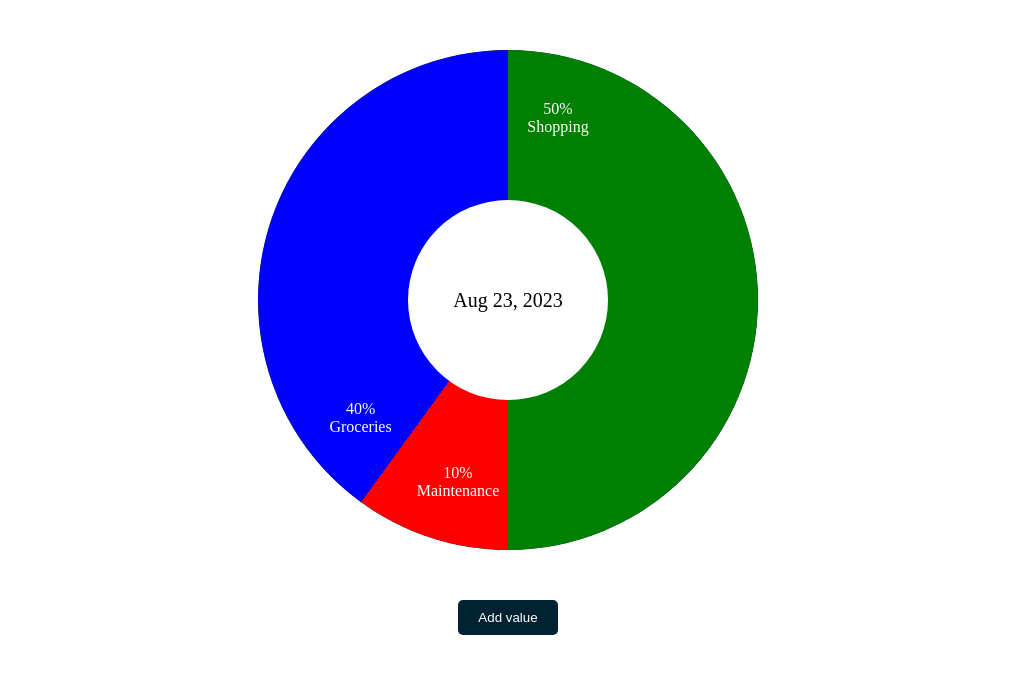
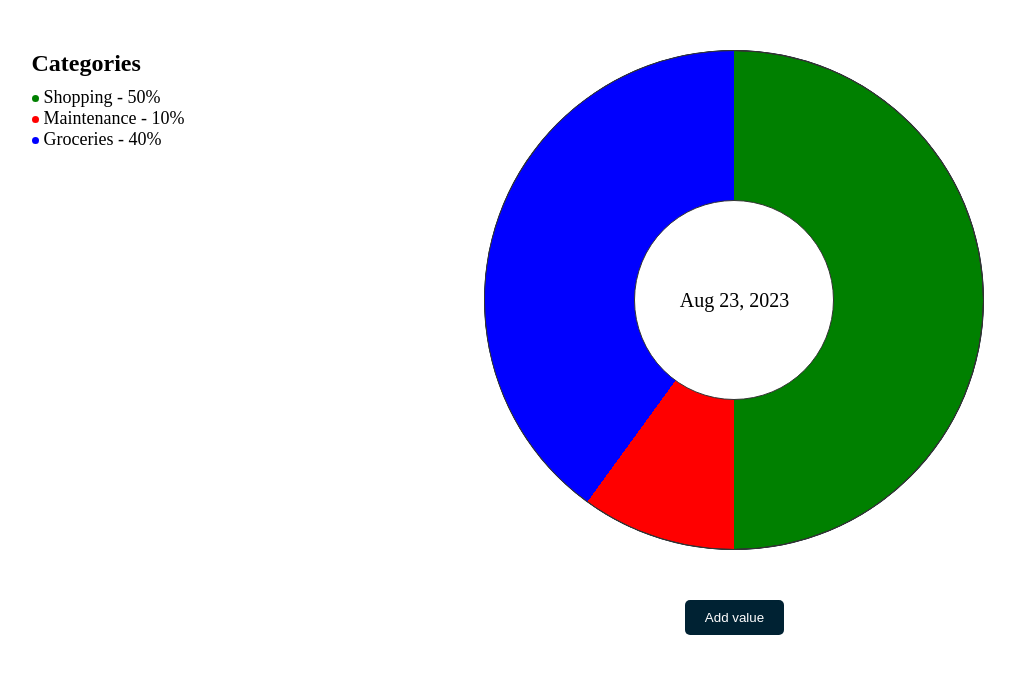
Before and after one commit to Maximov1233/Budget-tracker, a plain HTML site: page index.html in a window 1280 px wide. Shown: the whole page, without its empty margins (132-1147 px from the left). Drawn offline with Linux system fonts and the light colour scheme.

Commit message:
categoriesList

```diff
--- a/index.html
+++ b/index.html
@@ -1,14 +1,25 @@
 <!DOCTYPE html>
 <html lang="en">
+
 <head>
     <meta charset="UTF-8">
     <meta name="viewport" content="width=device-width, initial-scale=1.0">
     <title>Budget Tracker</title>
     <link rel="stylesheet" href="./styles/main.css">
 </head>
+
 <body>
     <div class="container">
         <div class="budget">
+            <div class="budget-menu">
+                <div class="budget-list">
+                    <p>Categories</p>
+                    <ul>
+
+                    </ul>
+                </div>
+            </div>
+            <div class="budget-window">
                 <div class="budget-pie">
                     <div class="budget-pie__categories">
                     </div>
@@ -18,6 +29,7 @@
                 </div>
                 <div class="budget-add">
                     <button>Add value</button>
+                </div>
             </div>
         </div>
         <div class="add-popup closed">
@@ -38,4 +50,5 @@
     <script src="./sources/main.js" type="module"></script>
     <!-- <script src="./sources/data.js"></script> -->
 </body>
+
 </html>
--- a/sources/data.js
+++ b/sources/data.js
@@ -27,10 +27,6 @@ export let transactionsArr = [
     // },
 ]
 
-
-
-// export transactionsArr as arr;
-
 export const checkAvailability = (arr, val) => {
     return arr.some((arrVal) => val === arrVal);
 }
--- a/sources/main.js
+++ b/sources/main.js
@@ -107,6 +107,22 @@ const init = () => {
     return finalArr;
   }
 
+  const categoriesList = document.querySelector('.budget-list ul');
+
+  categoriesArr.forEach((category) => { // creates the list of categories to left of chart
+    let arr = getPercentages(),
+    percentage = 0;
+    arr.forEach((item) => {
+      if (item.category === category) percentage = item.percentage;
+    });
+    let li = document.createElement('li');
+    li.id = category;
+    let style = li.style;
+    style.setProperty('--listColor', getCategoryColor(category));
+    li.innerHTML = `${category} - ${percentage}%`;
+    categoriesList.appendChild(li);
+  });
+
   let categories = getPercentages();
 
   const getRotationData = () => { // gathers information about rotating the segments as categories
@@ -133,22 +149,11 @@ const init = () => {
     for (let i = 0; i < categories.length; i++) {
       let category = document.createElement('div');
       category.className = 'category';
-      category.innerHTML = `
-          <div class="category-wrap">
-            <div class="category-percentage">
-              <p>${categories[i].percentage}%</p>
-            </div>
-            <div class="category-name">
-              <p>${categories[i].category}</p>
-            </div>
-          </div>
-      `;
       category.style.background = `
       conic-gradient(${categories[i].color} ${categories[i].percentage}%, transparent 0)
       `;
       if (i !== 0) {
         category.style.transform = `rotate(${getRotationData()[i - 1] * 3.6}deg)`;
-        category.childNodes[1].style.transform = `rotate(-${getRotationData()[i - 1] * 3.6}deg)`;
       }
       budgetPieCategories.appendChild(category);
     }
@@ -197,7 +202,7 @@ const init = () => {
       transactionsArr.push(newData);
       localStorage.removeItem('transactions');
       localStorage.setItem('transactions', JSON.stringify(transactionsArr));
-      console.log(localStorage);
+      categoriesList.innerHTML = '';
       addPopup.classList.toggle('closed');
       alert('Transaction has been added');
       init();
--- a/styles/main.scss
+++ b/styles/main.scss
@@ -8,6 +8,24 @@ html {
     font-size: 16px;
 }
 
+ul li{
+    list-style: none;
+    cursor: pointer;
+    font-size: 18px;
+
+
+    &::before {
+        content: '';
+        display: inline-block;
+        width: 7px;
+        height: 7px;
+        background-color: var(--listColor);
+        border-radius: 50%;
+        margin-right: 5px;
+        vertical-align: middle;
+    }
+}
+
 body {
     .container {
         display: flex;
@@ -15,8 +33,26 @@ body {
         align-items: center;
 
         .budget {
+            display: flex;
+            justify-content: space-between;
+            // align-items: center;
             margin-top: 50px;
             text-align: center;
+
+            &-menu {
+                margin-right: 300px;
+                text-align: left;
+
+                p {
+                    font-size: 24px;
+                    font-weight: bold;
+                    margin-bottom: 10px;
+                }
+            }
+
+            &-window {
+
+            }
 
             &-pie {
                 width: 500px;
@@ -38,6 +74,7 @@ body {
                         width: 500px;
                         height: 500px;
                         border-radius: 50%;
+                        border: 1px solid #333;
                         text-align: center;
                         color: #fff;
                         position: absolute;
@@ -57,6 +94,7 @@ body {
                     height: 200px;
                     background-color: #fff;
                     border-radius: 50%;
+                    border: 1px solid #333;
                     display: flex;
                     justify-content: center;
                     align-items: center;
```
Also changed, not shown: styles/main.css, 1 other file. Lines whose indentation alone changed are shown as unchanged.
